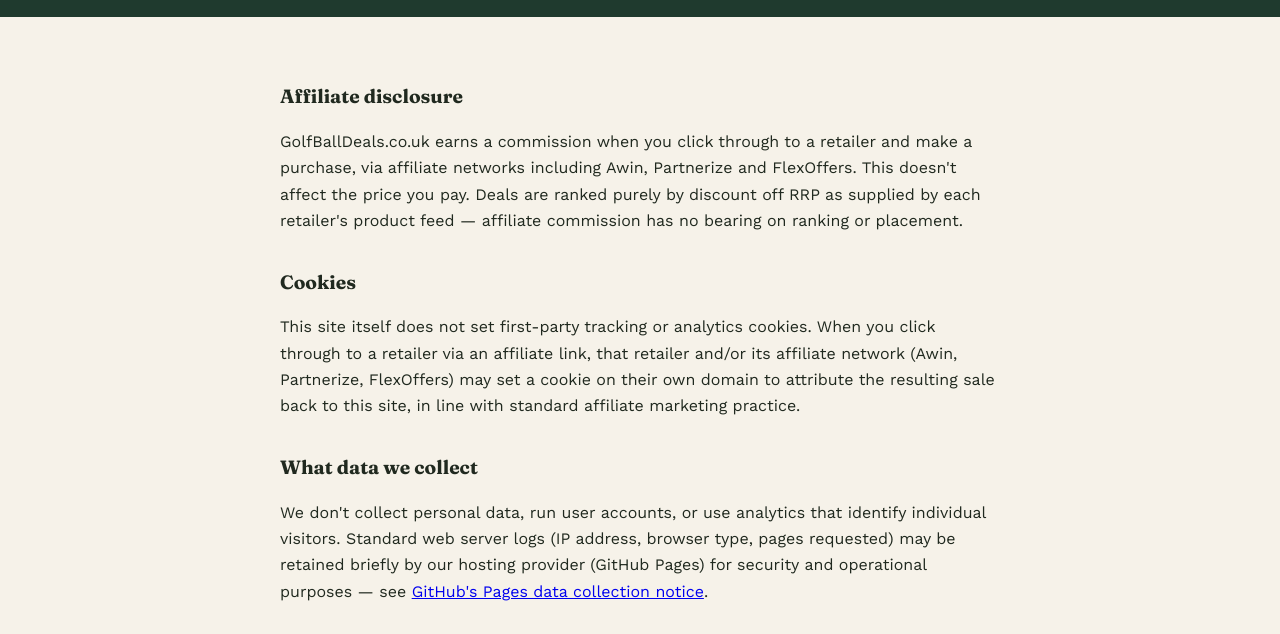
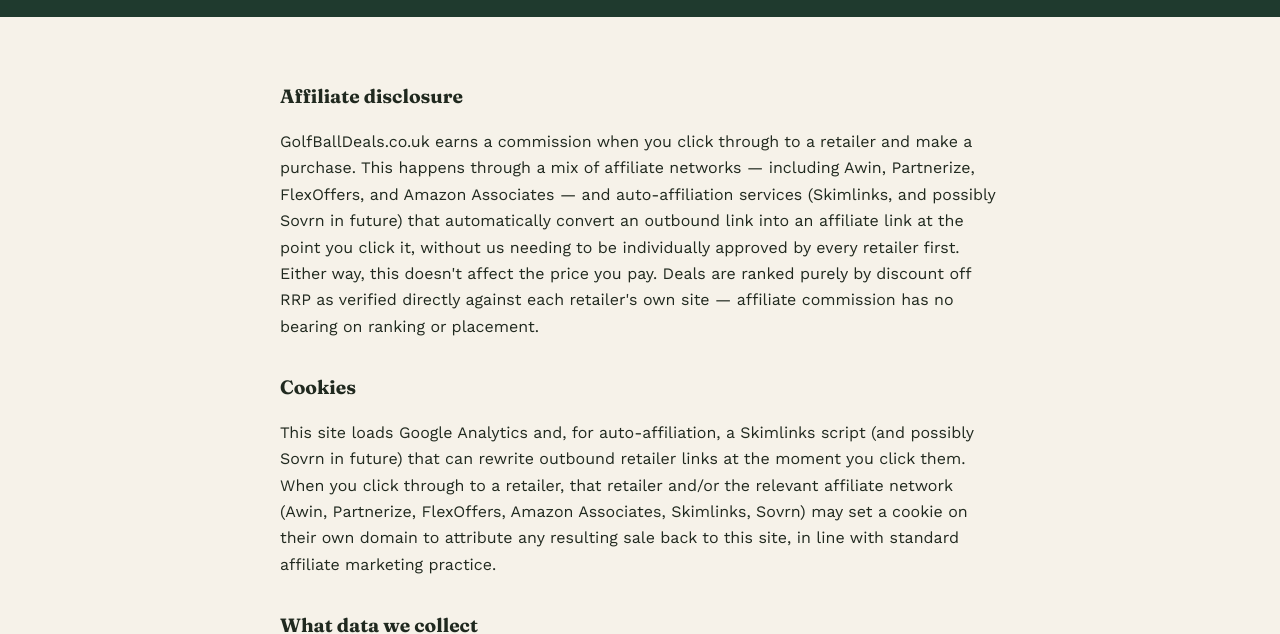
Before and after one commit to sdwuk/golfballdeals, a website: page privacy.html in a window 1280 px wide. Shown: the part 145-779 px from the top of the page. Drawn offline with nearby package versions, Linux system fonts and the light colour scheme.

Commit message:
Add Skimlinks auto-affiliation, disclose Skimlinks/Sovrn/Amazon in privacy policy
- Installed Skimlinks script (site ID 306990X1795264) before </body> in
  index.html, per Skimlinks' own placement guidance
- Updated privacy.html's affiliate disclosure and cookies sections to
  name Skimlinks, Sovrn (noted as under consideration), and Amazon
  Associates alongside the existing Awin/Partnerize/FlexOffers mentions
- Documented both in README under a new 'Auto-affiliation' section,
  with a note that these typically pay less than a direct relationship
  and should be treated as a stopgap per retailer, not a permanent setup

```diff
--- a/privacy.html
+++ b/privacy.html
@@ -24,17 +24,24 @@
 <main>
   <h2>Affiliate disclosure</h2>
   <p>GolfBallDeals.co.uk earns a commission when you click through to a retailer
-  and make a purchase, via affiliate networks including Awin, Partnerize and
-  FlexOffers. This doesn't affect the price you pay. Deals are ranked purely
-  by discount off RRP as supplied by each retailer's product feed — affiliate
-  commission has no bearing on ranking or placement.</p>
+  and make a purchase. This happens through a mix of affiliate networks —
+  including Awin, Partnerize, FlexOffers, and Amazon Associates — and
+  auto-affiliation services (Skimlinks, and possibly Sovrn in future) that
+  automatically convert an outbound link into an affiliate link at the
+  point you click it, without us needing to be individually approved by
+  every retailer first. Either way, this doesn't affect the price you pay.
+  Deals are ranked purely by discount off RRP as verified directly against
+  each retailer's own site — affiliate commission has no bearing on ranking
+  or placement.</p>
 
   <h2>Cookies</h2>
-  <p>This site itself does not set first-party tracking or analytics cookies.
-  When you click through to a retailer via an affiliate link, that retailer
-  and/or its affiliate network (Awin, Partnerize, FlexOffers) may set a
-  cookie on their own domain to attribute the resulting sale back to this
-  site, in line with standard affiliate marketing practice.</p>
+  <p>This site loads Google Analytics and, for auto-affiliation, a Skimlinks
+  script (and possibly Sovrn in future) that can rewrite outbound retailer
+  links at the moment you click them. When you click through to a retailer,
+  that retailer and/or the relevant affiliate network (Awin, Partnerize,
+  FlexOffers, Amazon Associates, Skimlinks, Sovrn) may set a cookie on
+  their own domain to attribute any resulting sale back to this site, in
+  line with standard affiliate marketing practice.</p>
 
   <h2>What data we collect</h2>
   <p>We don't collect personal data, run user accounts, or use analytics that
```
Also changed, not shown: index.html (+3 -0 lines), README.md.
